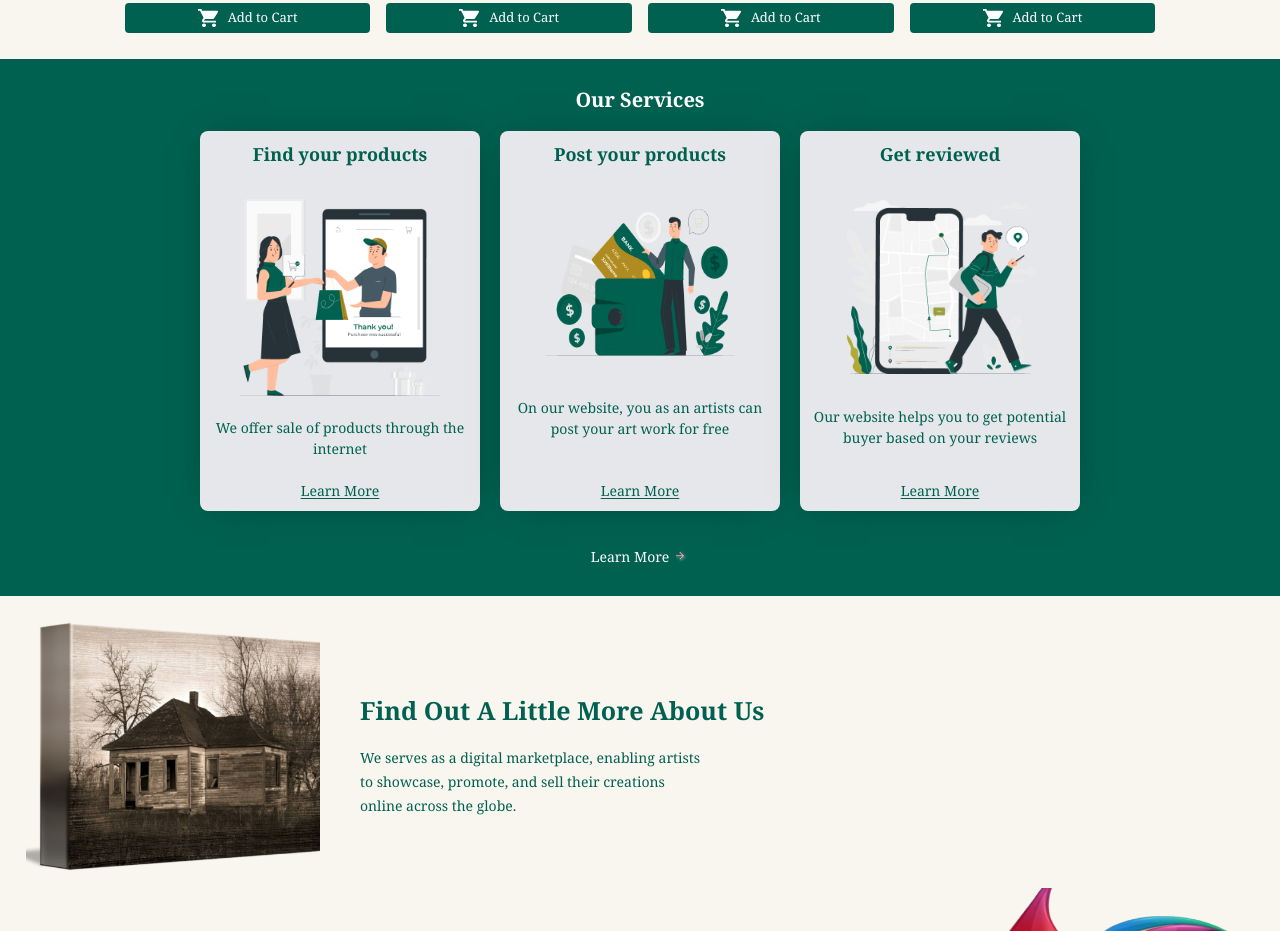
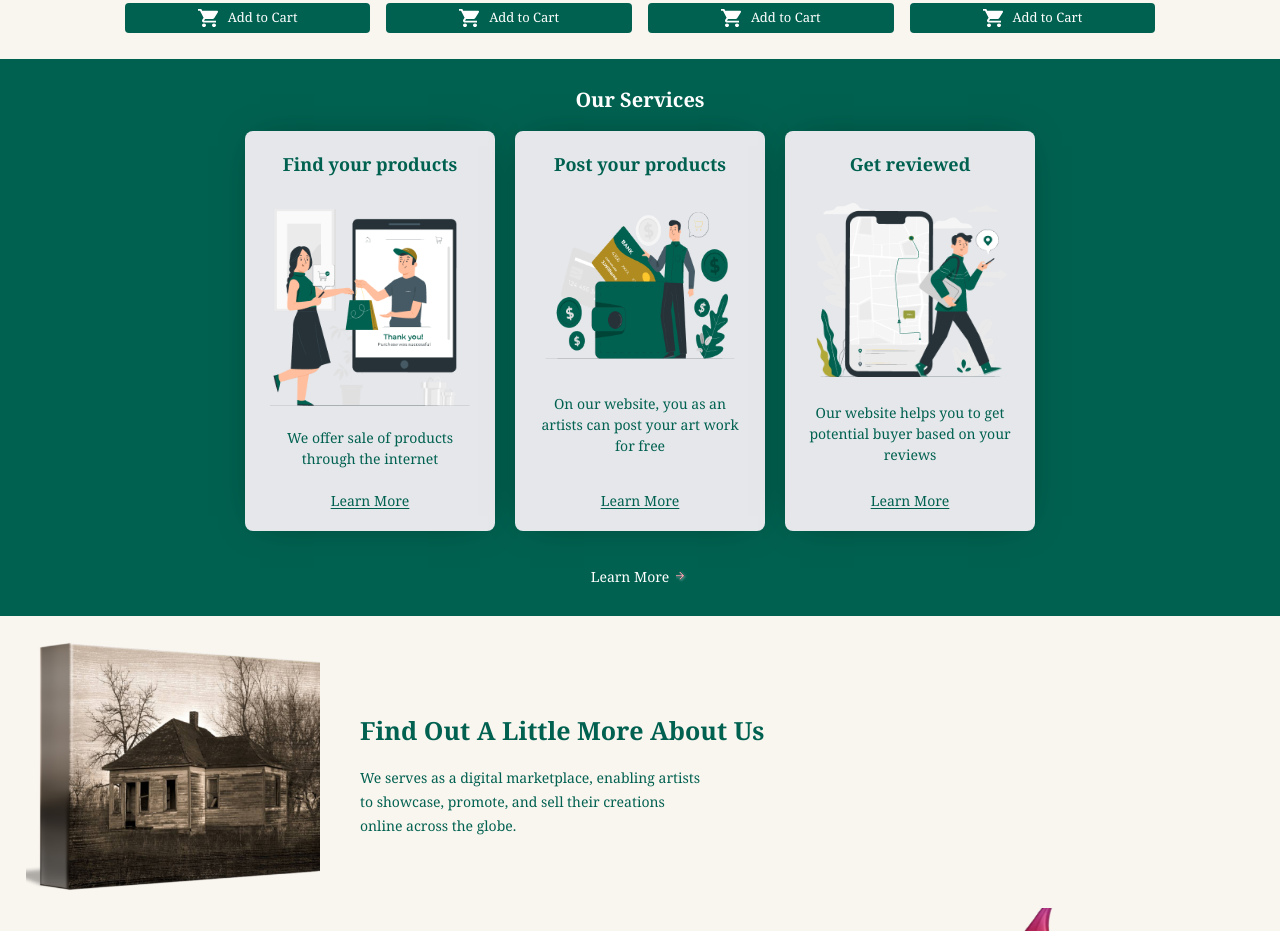
Before and after one commit to Adeyeye93/Africart, a React (Create React App) app in the folder front-end/: page / in a window 1280 px wide. Shown: the part 1220-2151 px from the top of the page. Built offline with nearby package versions, Linux system fonts and the light colour scheme.

Commit message:
error fixes

```diff
--- a/front-end/src/components/serviceCard.jsx
+++ b/front-end/src/components/serviceCard.jsx
@@ -3,11 +3,14 @@ import { Link } from "react-router-dom";
 
 const ServiceCard = ({ title, img, description, link }) => {
   return (
-    <div className="flex flex-col justify-between gap-y-[1rem] w-[280px] h-[380px] bg-gray-200 p-[10px] text-primaryColor rounded-[8px] py-[10px] service-card">
-      <h3 className="text-[18px] text-center font-[600]">{title}</h3>
+    <div className="flex flex-col justify-between gap-y-[1rem] w-[250px] h-[400px] bg-gray-200 p-[20px] text-primaryColor rounded-[8px] py-[10px] service-card">
+      <h3 className="text-[18px] text-center font-[600] mt-[10px]">{title}</h3>
       <img src={img} alt="" className="w-[200px] mx-auto" />
       <p className="text-center text-[14px]">{description}</p>
-      <Link to={link} className="underline underline-offset-2 text-center text-[14px]">
+      <Link
+        to={link}
+        className="underline underline-offset-2 text-center text-[14px] mb-[10px]"
+      >
         Learn More
       </Link>
     </div>
```
